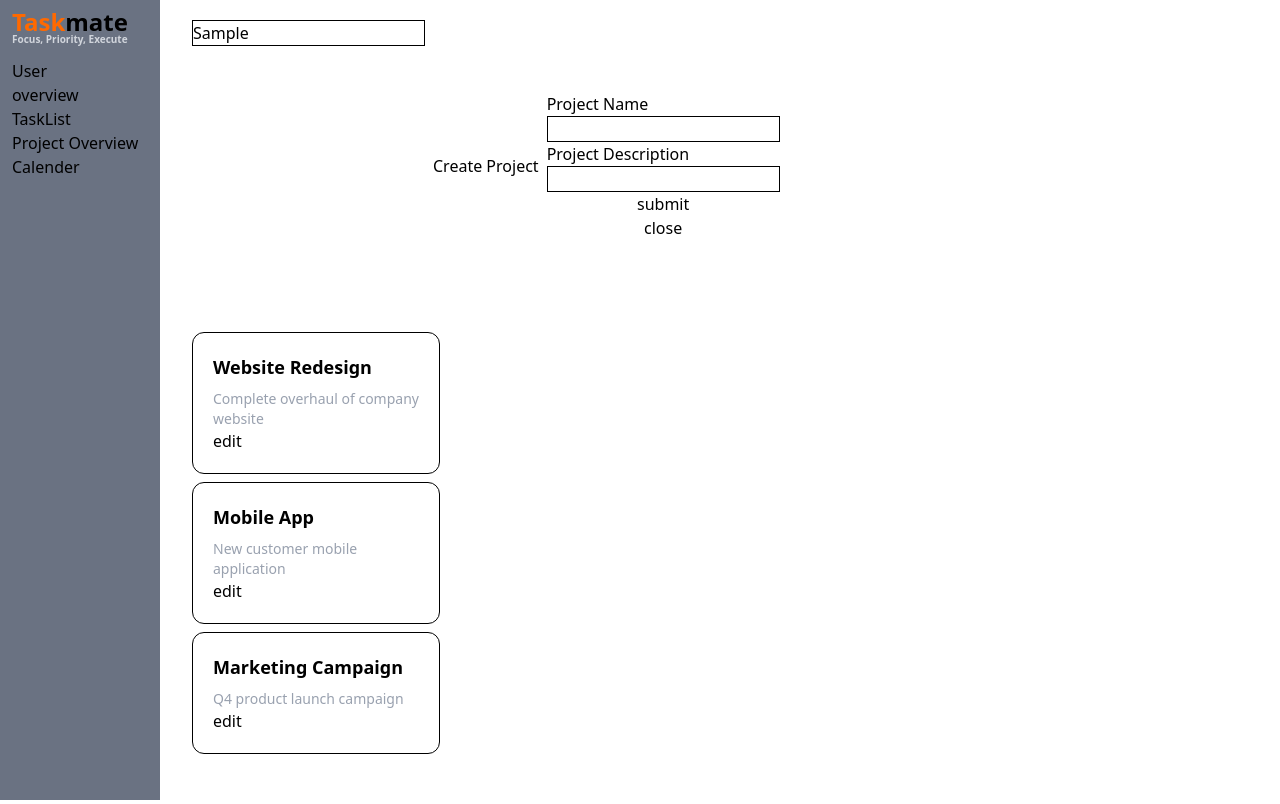
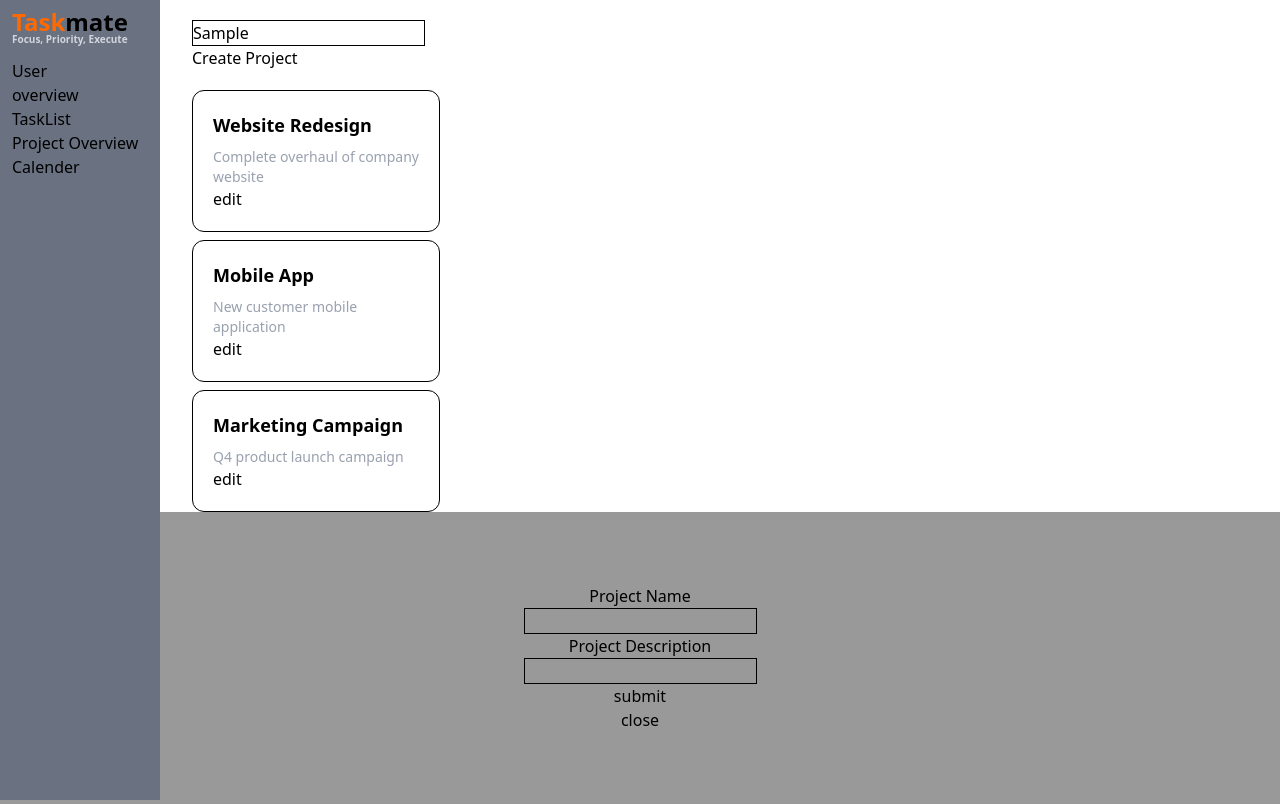
Before and after one commit to sanyamkashyap/taskmate, a Next.js app: page /dashboard/project in a window 1280 px wide. Both pictures are taken after typing "Sample" into the empty fields and a click on the button "Create Project". Built offline with nearby package versions, Linux system fonts and the light colour scheme.

Commit message:
creating popup modal

```diff
--- a/app/compenents/project/card.jsx
+++ b/app/compenents/project/card.jsx
@@ -1,6 +1,6 @@
 "use client";
 
-import { useRouter } from "next/router";
+import { useRouter } from "next/navigation";
 
 
 
@@ -11,7 +11,7 @@ const router = useRouter()
   return (
     <div
       className="bg-white border w-62  rounded-xl p-5"
-      onClick={() => router.push(`/dasboard/project/${project.id}`)}
+      onClick={() => router.push(`/dashboard/project/${project.id}`)}
     >
       <div className="">
         <div className=" flex flex-col gap-2">
--- /dev/null
+++ b/app/compenents/project/modal.jsx
@@ -0,0 +1,15 @@
+import ProjectForm from "@/app/dashboard/project/form";
+import React from "react";
+import { createPortal } from "react-dom";
+
+const Modal = ({ selectedProject, setSelectedProject }) => {
+  return createPortal(
+    <ProjectForm
+      selectedProject={selectedProject}
+      setSelectedProject={setSelectedProject}
+    />,
+    document.getElementById("modal-root")
+  );
+};
+
+export default Modal;
--- a/app/dashboard/project/form.jsx
+++ b/app/dashboard/project/form.jsx
@@ -46,7 +46,7 @@ const ProjectForm = ({ selectedProject, setSelectedProject }) => {
 
   return (
     <div>
-      <form className="flex flex-col py-18" onSubmit={handleSubmit}>
+      <form className="flex flex-col py-18  justify-center items-center bg-black/40" onSubmit={handleSubmit}>
         <label htmlFor="name">Project Name</label>
         <input
           className="border"
--- a/app/dashboard/project/page.jsx
+++ b/app/dashboard/project/page.jsx
@@ -5,14 +5,15 @@ import { UseProject } from "@/app/context/useContex";
 import React, { useState } from "react";
 import ProjectForm from "./form";
 import Link from "next/link";
+import Modal from "@/app/compenents/project/modal";
 
 const Projects = () => {
   const { projects, newProject, setNewProject } = UseProject();
   const [isFormOpen, setIsFormOpen] = useState(false);
   const [selectedProject, setSelectedProject] = useState(null);
-  const [showForm, setShowForm] = useState(false);
-  const toggleform = () => {
-    setShowForm(() => !showForm);
+  const [showModal, setShowModal] = useState(false);
+  const toggleModal = () => {
+    setShowModal(() => !showModal);
   };
 
   const handleEdit = (project) => {
@@ -25,15 +26,22 @@ const Projects = () => {
     <div>
       <div className="flex gap-2 py-5">
         <div>
-          <input className="border" type="text" name="search" />
+          <div>
+            <input className="border" type="text" name="search" />
+          </div>
+          <button onClick={toggleModal}>Create Project</button>
         </div>
-        <button onClick={toggleform}>Create Project</button>
-        {showForm && (
+        {showModal && (
           <div>
-            <ProjectForm
+            <Modal
               selectedProject={selectedProject}
               setSelectedProject={setSelectedProject}
             />
+
+            {/* <ProjectForm
+              selectedProject={selectedProject}
+              setSelectedProject={setSelectedProject}
+            /> */}
           </div>
         )}
       </div>
--- a/app/layout.js
+++ b/app/layout.js
@@ -3,7 +3,9 @@ import "./globals.css";
 export default function RootLayout({ children }) {
   return (
     <html lang="en">
-      <body>{children}</body>
+      <body>{children}
+        <div id="modal-root"></div>
+      </body>
     </html>
   );
 }
```
